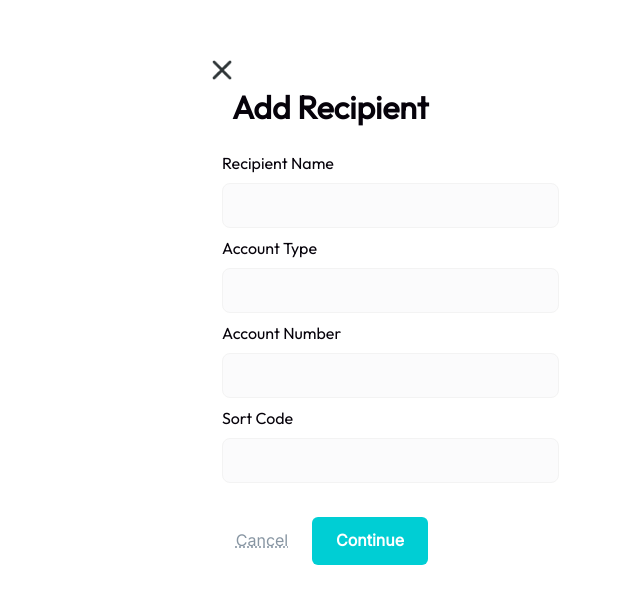
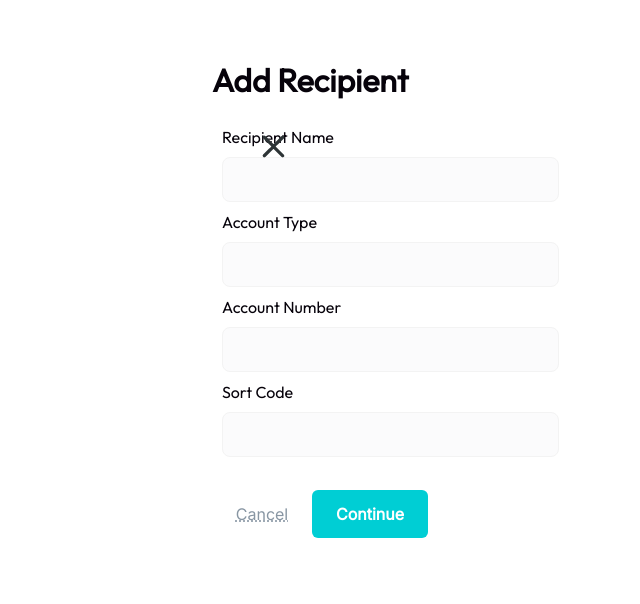
Before and after one commit to nology-tech/synergy, a React (Create React App) app: page /contactadd in a window 1280 px wide. Shown: the part 260-864 px from the top of the page, without its empty margins (300-940 px from the left). Built offline with nearby package versions, Linux system fonts and the light colour scheme.

Commit message:
added additional styling

```diff
--- a/src/components/ContactAdd/ContactAdd.jsx
+++ b/src/components/ContactAdd/ContactAdd.jsx
@@ -13,14 +13,12 @@ import blackCross from "./../../assets/images/black-cross.png";
 const ContactAdd = () => {
   return (
     <div className="add-contacts">
-      <div className="add-contacts__header">
-        <img
+              <img
           src={blackCross}
           alt="black cross"
-          className="add-contacts__header__close"
+          className="add-contacts__close"
         />
-        <h2 className="add-contacts__header__title">Add Recipient</h2>
-      </div>
+        <h2 className="add-contacts__title">Add Recipient</h2>
       <form>
         <label className="add-contacts__label" htmlFor="fname">
           Recipient Name
--- a/src/components/ContactAdd/ContactAdd.scss
+++ b/src/components/ContactAdd/ContactAdd.scss
@@ -1,11 +1,7 @@
 @use "../../assets/sass/_variables.scss" as *;
 
-.add-contacts{
+.add-contacts {
   margin: 25% 40%;
-
-    &__header{
-        display: flex;
-        flex-direction: row;
 
   &__title {
     font-family: $title-font-family;
@@ -15,12 +11,11 @@
     color: $color-black;
   }
   &__close {
-            height: 20px;
-            width: 20px;
-            text-align: end;
+    // need to figure out x placement once the form is finalized
+    position: absolute;
     color: $color-font-light-gray;
-
-        }
+    top: 395px;
+    right: 695px;
 
 
   }
@@ -52,7 +47,6 @@
     width: 70px;
     height: 25px;
 
-
     font-family: $third-font-family;
     font-style: normal;
     font-weight: 400;
@@ -61,13 +55,11 @@
     text-align: center;
     text-decoration: underline dotted $color-font-light-gray;
 
-
     color: $color-font-light-gray;
     background-color: $color-white;
     border: none;
   }
   &__continue-button {
-
     width: 116px;
     height: 48px;
 
@@ -83,7 +75,5 @@
     text-align: center;
 
     color: $color-white;
-
   }
-
 }
```
Lines whose indentation alone changed are shown as unchanged.
